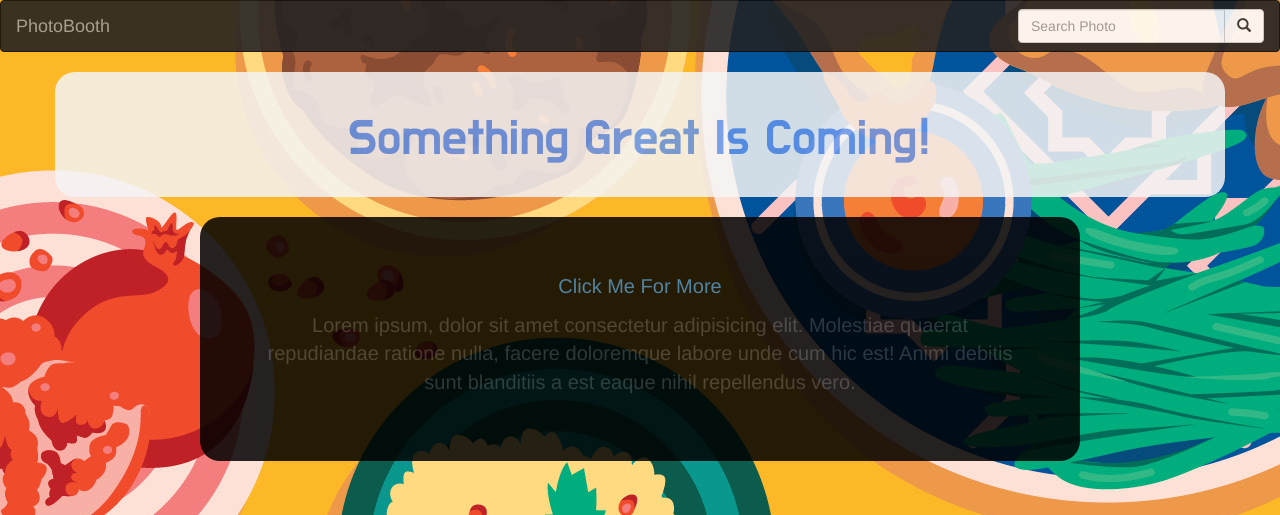
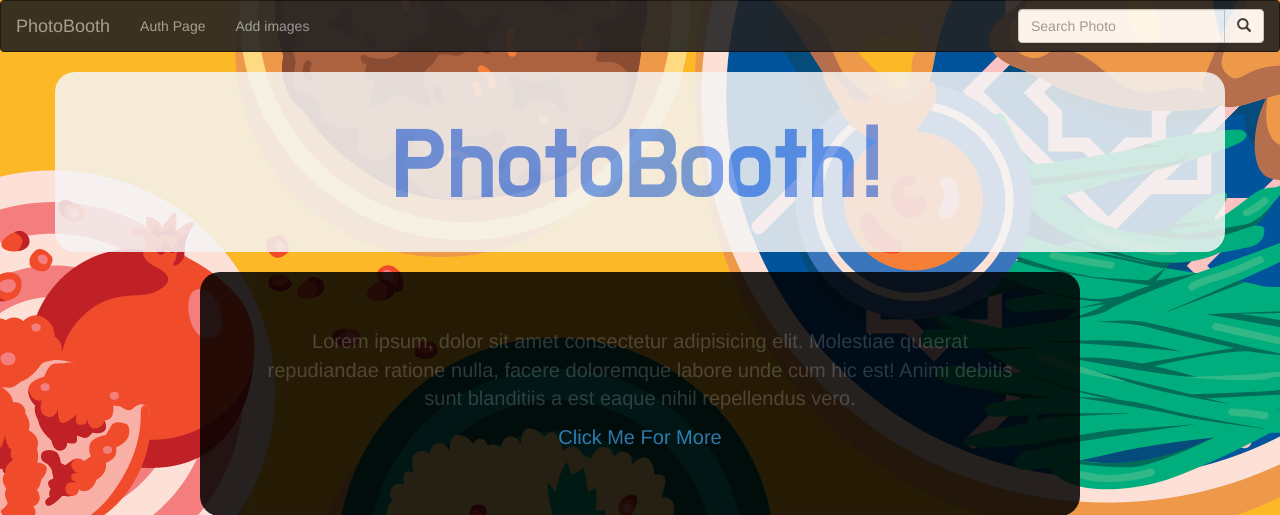
Before and after one commit to ramza007/PhotoBooth, a Django app: page / in a window 1280 px wide. Shown: the top 515 px of the page. Run offline with Django 3.2, Linux system fonts and the light colour scheme; parts of the project's set-up code (start-up, migrations or seed data) failed here and were passed over; some libraries are stand-ins or nearby versions.

Commit message:
added to navbar

```diff
--- a/display/templates/navbar.html
+++ b/display/templates/navbar.html
@@ -22,6 +22,14 @@
                             </ul>
                         </div> -->
             </div>
+                <ul class="nav navbar-nav navbar-left">
+                    <li>
+                        <a href="/admin">Auth Page</a>
+                    </li>
+                    <li>
+                        <a href="/admin/display/images/">Add images</a>
+                    </li>
+                </ul>
             <!-- Adding a search form  -->
             <div class="navbar-right">
 
--- a/display/templates/welcome.html
+++ b/display/templates/welcome.html
@@ -36,7 +36,7 @@
         color: cornflowerblue;
         text-align: center;
         font-family: 'Do Hyeon', sans-serif;
-        font-size: 50px;
+        font-size: 100px;
     }
 
     body {
@@ -46,12 +46,14 @@
 <body>
     {% include "navbar.html" %} {% block content %}
     <div class="container">
-        <h1>Something Great Is Coming!</h1>
+        <h1>PhotoBooth!</h1>
     </div>
 
     <div class="card">
-        <p><a href="/day">Click Me For More</a></p>
         <p>Lorem ipsum, dolor sit amet consectetur adipisicing elit. Molestiae quaerat repudiandae ratione nulla, facere doloremque labore unde cum hic est! Animi debitis sunt blanditiis a est eaque nihil repellendus vero.</p>
+        <p>
+            <a href="/day">Click Me For More</a>
+        </p>
     </div>
 <!--Script files-->
     <script src="https://ajax.googleapis.com/ajax/libs/jquery/3.2.1/jquery.min.js"></script> {% bootstrap_javascript %} {% endblock %}
```
Also changed, not shown: display/models.py (+6 -6 lines), display/migrations/0003_images_location_taken.py (added).
